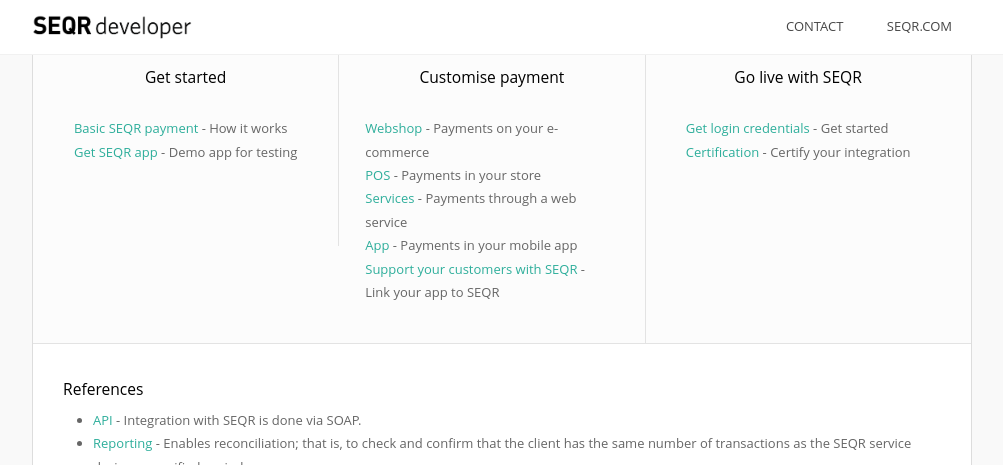
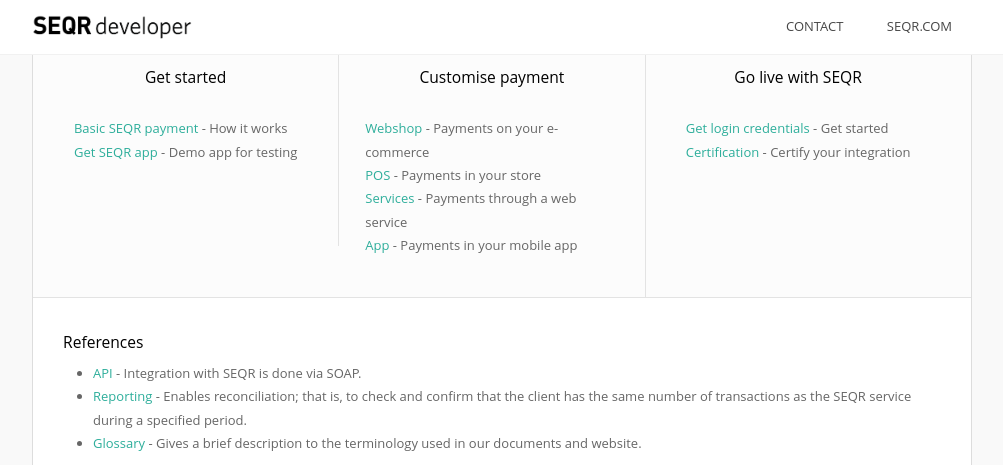
Before and after one commit to SeamlessDistribution/SeamlessDistribution.github.io, a Jekyll site: the page built from index.md, in a window 1280 px wide and 900 px high, scrolled down 397 px, cut to the strip 0-465 px from the top of the window. Shown: the whole strip, without its empty margins (138-1141 px from the left). Built offline with Jekyll 4.4.1, drawn with Linux system fonts in a browser that asks for light colours; nearby versions of some CDN libraries.

Commit message:
Removed Support your customers...link
On first page.

```diff
--- a/index.md
+++ b/index.md
@@ -25,8 +25,6 @@
 	   <li><a href="merchant/pos">POS</a> - Payments in your store</li>
 	   <li><a href="merchant/externalservices">Services</a> - Payments through a web service</li>
 	   <li><a href="merchant/inapp">App</a> - Payments in your mobile app</li>
-	   <li><a href="merchant/linkapp">Support your customers with SEQR</a> -
-	   	<br> Link your app to SEQR</li>
 	  </ul>
 	 </div>
 	<div class="box">
```
